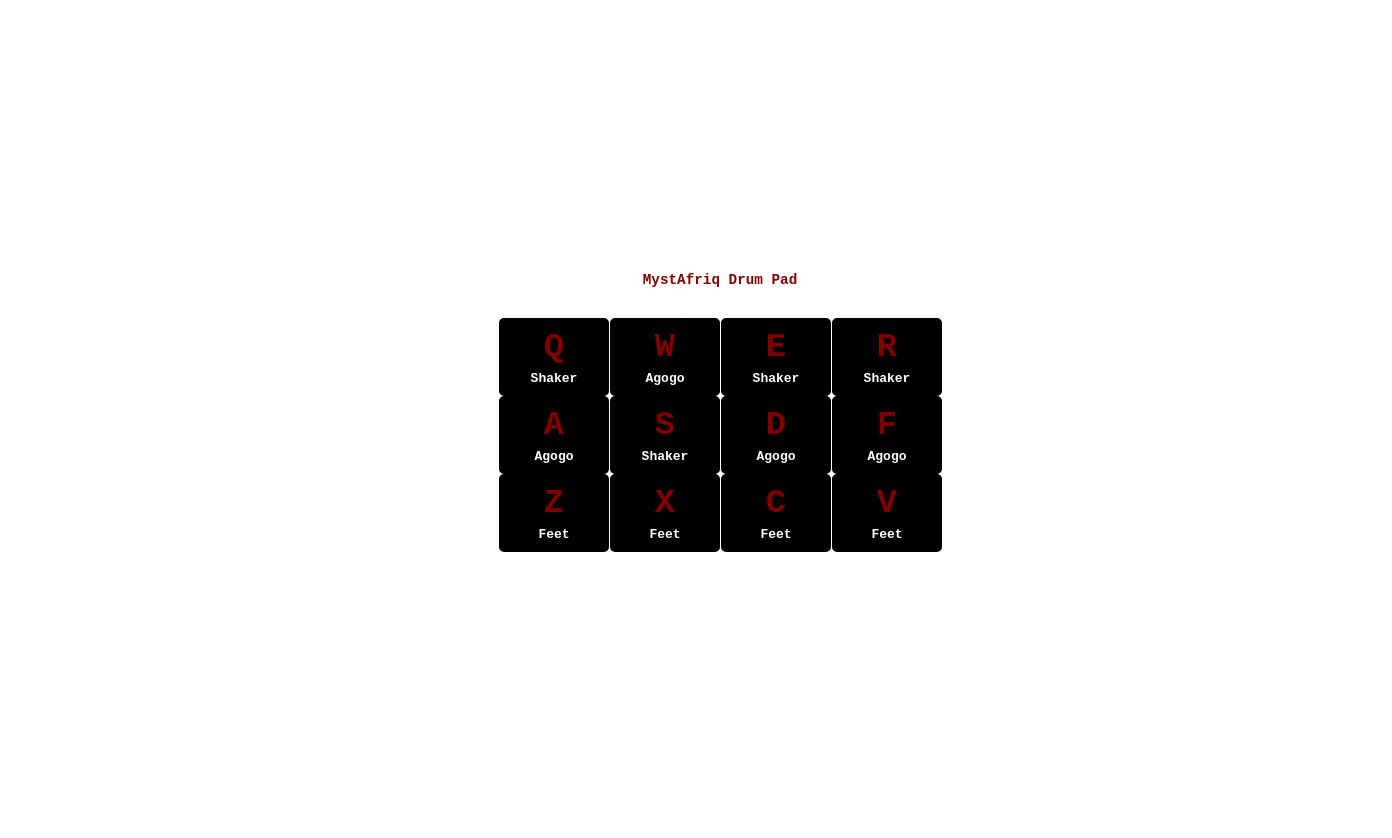
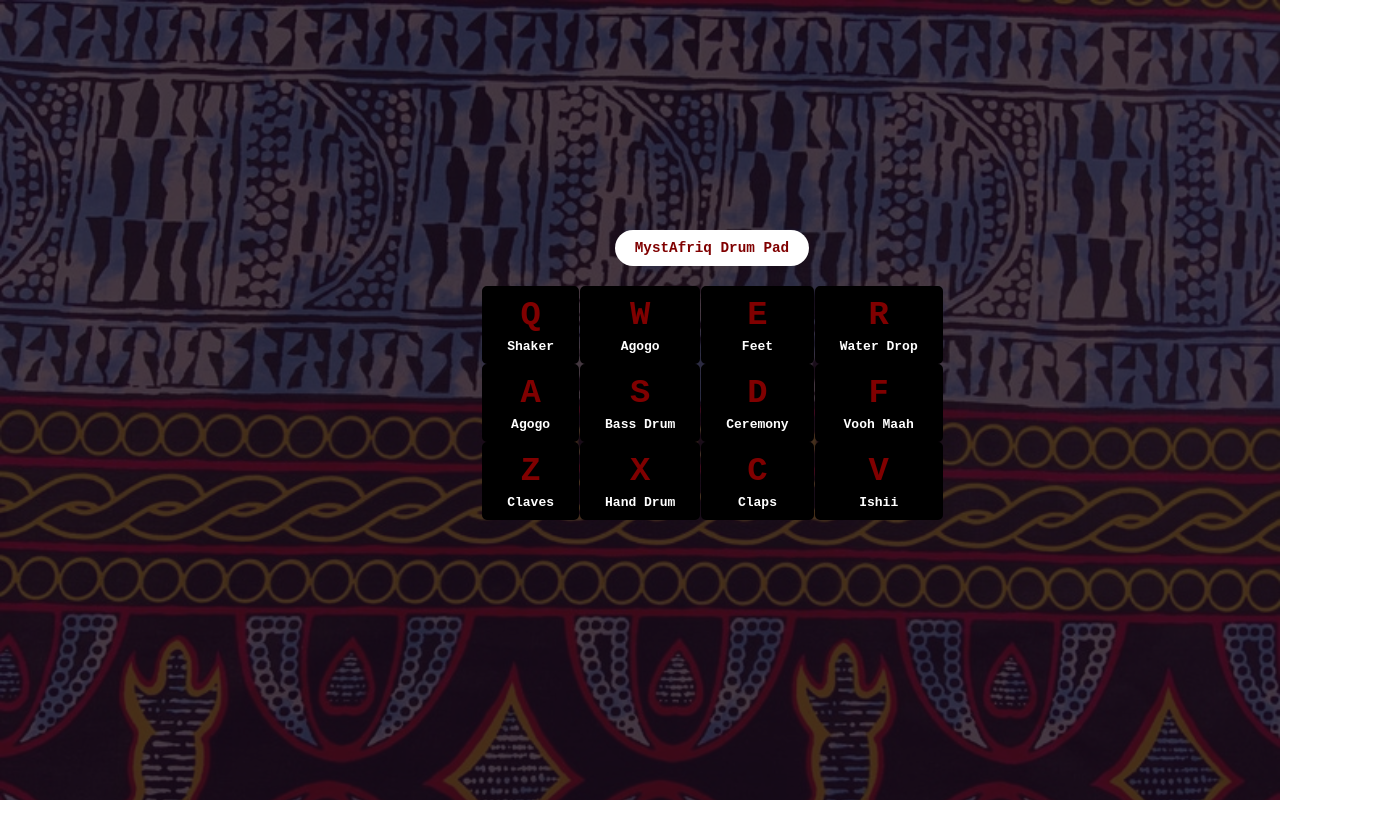
Before and after one commit to nDZIB/Javascript30, a plain HTML site: page D1-JS-Drumkit/index.html in a window 1280 px wide. Shown: the whole page, 1392 px wide, since content can reach past the window. After the commit the page ends 800 px from the top, so only its background shows below. Drawn offline with Linux system fonts and the light colour scheme.

Commit message:
added other instruments

```diff
--- a/D1-JS-Drumkit/index.html
+++ b/D1-JS-Drumkit/index.html
@@ -1,4 +1,4 @@
-<html>
+<html !Doctype="html">
 
 <head>
     <link rel="stylesheet" href="./styles.css">
@@ -6,7 +6,7 @@
 
 <body>
     <div class="overlay">
-        <div class="kit">
+        <div class="kit" title="Use your keyboard to play">
             <div class="name">
                 <span>MystAfriq Drum Pad</span>
             </div>
@@ -16,15 +16,15 @@
                     <div class="key">Q</div>
                     <div class="instr-name">Shaker</div>
                 </div>
-                <div data-key="8" class="instrument">
+                <div data-key="65" class="instrument">
                     <kbd></kbd>
                     <div class="key">a</div>
                     <div class="instr-name">Agogo</div>
                 </div>
-                <div data-key="6" class="instrument">
+                <div data-key="90" class="instrument">
                     <kbd></kbd>
                     <div class="key">z</div>
-                    <div class="instr-name">Feet</div>
+                    <div class="instr-name">Claves</div>
                 </div>
             </div>
 
@@ -34,16 +34,16 @@
                     <div class="key">W</div>
                     <div class="instr-name">Agogo</div>
                 </div>
-                <div data-key="8" class="instrument">
+                <div data-key="83" class="instrument">
                     <kbd></kbd>
                     <div class="key">s</div>
-                    <div class="instr-name">Shaker</div>
+                    <div class="instr-name">Bass Drum</div>
                 </div>
 
-                <div data-key="6" class="instrument">
+                <div data-key="88" class="instrument">
                     <kbd></kbd>
                     <div class="key">x</div>
-                    <div class="instr-name">Feet</div>
+                    <div class="instr-name">Hand Drum</div>
                 </div>
             </div>
 
@@ -51,35 +51,35 @@
                 <div data-key="69" class="instrument">
                     <kbd></kbd>
                     <div class="key">e</div>
-                    <div class="instr-name">Shaker</div>
+                    <div class="instr-name">Feet</div>
                 </div>
-                <div data-key="8" class="instrument">
+                <div data-key="68" class="instrument">
                     <kbd></kbd>
                     <div class="key">d</div>
-                    <div class="instr-name">Agogo</div>
+                    <div class="instr-name">Ceremony</div>
                 </div>
-                <div data-key="6" class="instrument">
+                <div data-key="67" class="instrument">
                     <kbd></kbd>
                     <div class="key">c</div>
-                    <div class="instr-name">Feet</div>
+                    <div class="instr-name">Claps</div>
                 </div>
             </div>
 
             <div class="row">
-                <div data-key="81" class="instrument">
+                <div data-key="82" class="instrument">
                     <kbd></kbd>
                     <div class="key">r</div>
-                    <div class="instr-name">Shaker</div>
+                    <div class="instr-name">Water Drop</div>
                 </div>
-                <div data-key="87" class="instrument">
+                <div data-key="70" class="instrument">
                     <kbd></kbd>
                     <div class="key">f</div>
-                    <div class="instr-name">Agogo</div>
+                    <div class="instr-name">Vooh Maah</div>
                 </div>
-                <div data-key="69" class="instrument">
+                <div data-key="86" class="instrument">
                     <kbd></kbd>
                     <div class="key">v</div>
-                    <div class="instr-name">Feet</div>
+                    <div class="instr-name">Ishii</div>
                 </div>
             </div>
         </div>
@@ -89,22 +89,21 @@
         <audio src="./audio-samples/AF SHAKER 3.wav" data-key="81"></audio>
         <audio src="./audio-samples//AFRO AGOGO 1.wav" data-key="87"></audio>
         <audio src="./audio-samples/AFROFEET 4-LR.wav" data-key="69"></audio>
+        <audio src="./audio-samples/WATERDROP 2.wav" data-key="82"></audio>
 
         <!-- row 2 -->
-        <audio src="./audio-samples/AFROSNAPS1-LR.wav" data-key="81"></audio>
-        <audio src="./audio-samples/BIG BD 2B -LR.wav" data-key="87"></audio>
-        <audio src="./audio-samples/CEREMONY P-LR.wav" data-key="69"></audio>
+        <audio src="./audio-samples/AFROSNAPS1-LR.wav" data-key="65"></audio>
+        <audio src="./audio-samples/BIG BD 2B -LR.wav" data-key="83"></audio>
+        <audio src="./audio-samples/CEREMONY P-LR.wav" data-key="68"></audio>
+        <audio src="./audio-samples/VOOH-MAHH-LR.wav" data-key="70"></audio>
 
         <!-- row 3 -->
-        <audio src="./audio-samples/ET CLAVES LO.wav" data-key="81"></audio>
-        <audio src="./audio-samples/HAND DRM 1G.wav" data-key="87"></audio>
-        <audio src="./audio-samples/HNDCLPSS1G-LR.wav" data-key="69"></audio>
+        <audio src="./audio-samples/ET CLAVES LO.wav" data-key="90"></audio>
+        <audio src="./audio-samples/HAND DRM 1G.wav" data-key="88"></audio>
+        <audio src="./audio-samples/HNDCLPSS1G-LR.wav" data-key="67"></audio>
+        <audio src="./audio-samples/ISHIISHAB-LR.wav" data-key="86"></audio>
+    </div>
 
-        <!-- row 4 -->
-        <audio src="./audio-samples/ISHIISHAB-LR.wav" data-key="81"></audio>
-        <audio src="./audio-samples/VOOH-MAHH-LR.wav" data-key="87"></audio>
-        <audio src="./audio-samples/WATERDROP 2.wav" data-key="69"></audio>
-    </div>
     <script>
         const NOW_PLAYING_CLASSNAME = "now-playing";
 
--- a/D1-JS-Drumkit/styles.css
+++ b/D1-JS-Drumkit/styles.css
@@ -1,18 +1,23 @@
+*{
+    box-sizing: border-box;
+}
+
 body {
-    /* background-image: url('./images/to.jpg'); */
+    background-image: url('./images/to.jpg');
     background-repeat: no-repeat;
     background-size: cover;
-
     font-family: monospace;
+    padding: 0;
+    margin: 0;
 }
 
 .kit {
     position: absolute;
     display: flex;
-    bottom: 40vh;
+    bottom: 35vh;
+    left: 30vw;
     justify-content: center;
     flex-wrap: wrap;
-    width: 100%;
 }
 
 .kit > .name {
@@ -46,6 +51,7 @@ body {
 
 .instrument:hover {
     cursor: pointer;
+    transform: scale(1.1);
 }
 
 .key {
@@ -63,12 +69,13 @@ body {
 .instr-name {
     color: white;
     margin-top: 5px;
+    text-transform: capitalize;
 }
 
 .overlay {
-    /* background-color: rgba(255, 120, 29, 0.5);
-    background-color: rgba(25, 12, 29, 0.7); */
-    position: relative;
+    background-color: blue;
+    background-color: rgba(255, 120, 29, 0.5);
+    background-color: rgba(25, 12, 29, 0.8);
     height: 100%;
     padding: 40px;
     width: 100%;
```
